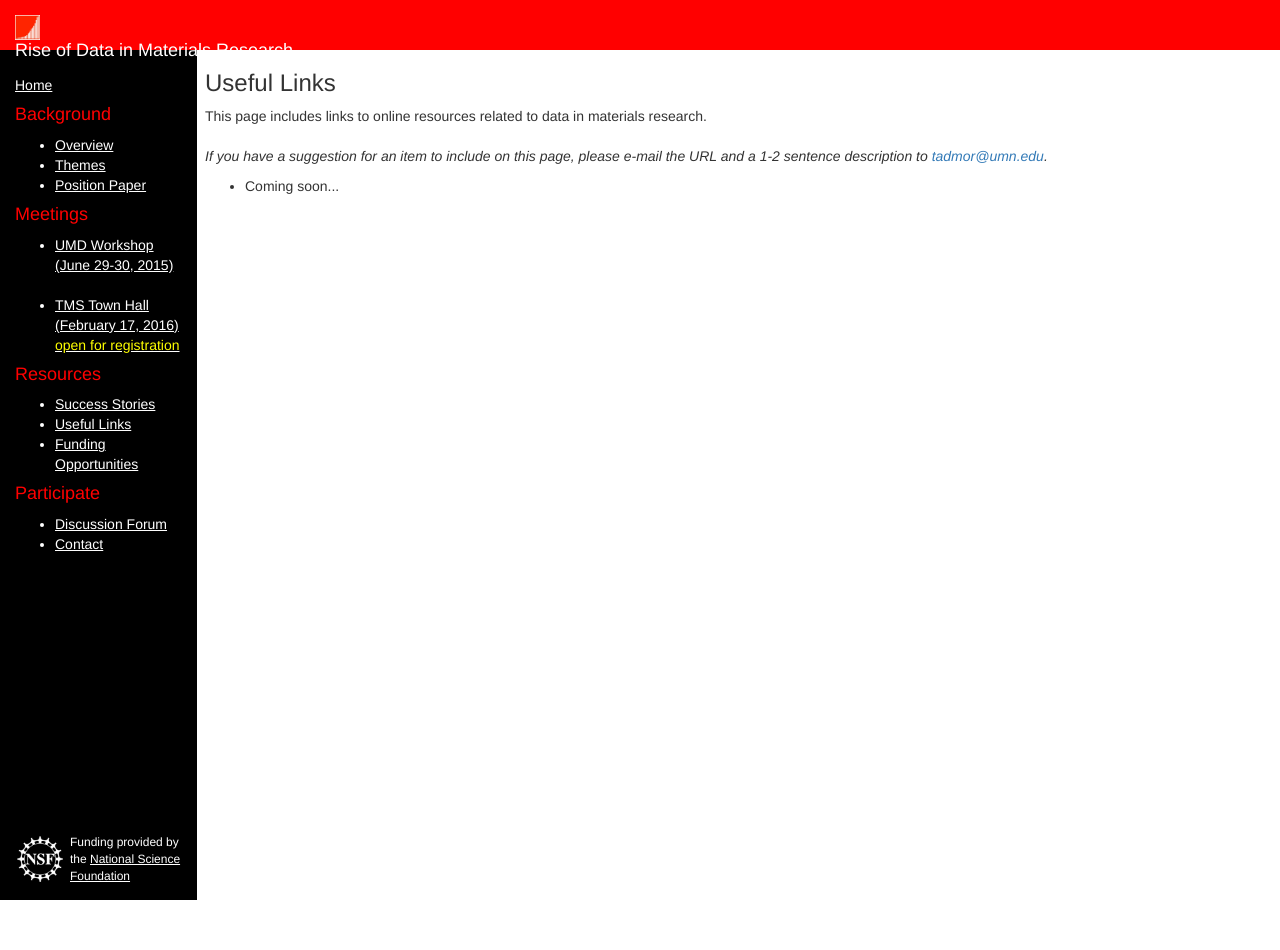
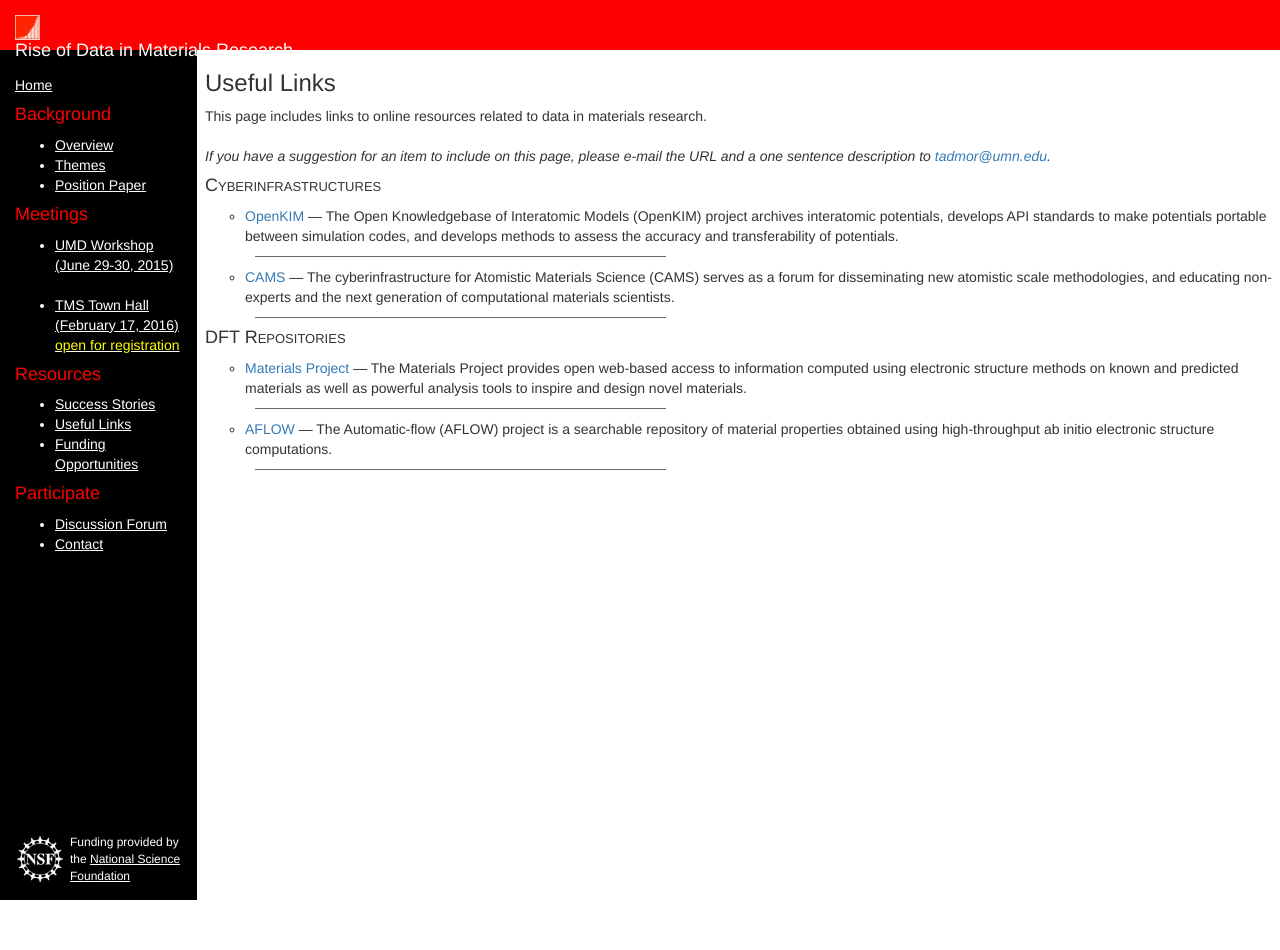
Before and after one commit to riseofdata/riseofdata.github.io, a Jekyll site: the page built from links.html, in a window 1280 px wide. Built offline with Jekyll 4.4.1, drawn with Linux system fonts in a browser that asks for light colours.

Commit message:
Added initial entries to useful links page.

```diff
--- a/css/style.css
+++ b/css/style.css
@@ -18,6 +18,24 @@
 .menu h4 {
  color: red;
  font-weight: 200;
+}
+
+.links h4 {
+ font-weight: 200;
+ font-variant: small-caps;
+}
+
+.links li {
+ list-style-type: circle;
+}
+
+.links ul li:after {
+    content: "";
+    display: block;
+    height: 1px;
+    width: 40%;
+    margin: 10px;
+    background: DimGray;
 }
 
 html, body { height: 100%; overflow: hidden; }
--- a/funding-ops.html
+++ b/funding-ops.html
@@ -9,7 +9,7 @@ research.<br><br>
 <p>
 <span style="font-style: italic;">
 If you have a suggestion for an item to include on this page, please e-mail
-the URL and a 1-2 sentence description to <script>writemail("","tadmor")</script>.
+the URL and a one sentence description to <script>writemail("","tadmor")</script>.
 </span>
 </p>
 
--- a/links.html
+++ b/links.html
@@ -9,10 +9,42 @@ research.<br><br>
 <p>
 <span style="font-style: italic;">
 If you have a suggestion for an item to include on this page, please e-mail
-the URL and a 1-2 sentence description to <script>writemail("","tadmor")</script>.
+the URL and a one sentence description to <script>writemail("","tadmor")</script>.
 </span>
 </p>
 
+<div class="links">
+
+<h4>Cyberinfrastructures</h4>
 <ul>
-<li>Coming soon...</li>
+ <li><a href="https://openkim.org" target="_blank">OpenKIM</a> &#8212;
+  The Open Knowledgebase of Interatomic Models (OpenKIM) project archives
+  interatomic potentials, develops API standards to make potentials portable between
+  simulation codes, and develops methods to assess the accuracy and transferability
+  of potentials.
+ </li>
+
+ <li><a href="http://cams.mse.ufl.edu/" target="_blank">CAMS</a> &#8212;
+  The cyberinfrastructure for Atomistic Materials Science (CAMS) serves
+  as a forum for disseminating new atomistic scale methodologies, and
+  educating non-experts and the next generation of computational materials
+  scientists.
+ </li>
 </ul>
+
+<h4>DFT Repositories</h4>
+<ul>
+ <li><a href="https://www.materialsproject.org/" target="_blank">Materials Project</a> &#8212;
+  The Materials Project provides open web-based access to information computed using electronic
+  structure methods on known and predicted materials as well as powerful analysis tools to inspire
+  and design novel materials.</li>
+ </li>
+
+ <li><a href="http://www.aflowlib.org//" target="_blank">AFLOW</a> &#8212;
+  The Automatic-flow (AFLOW) project is a searchable repository of material properties obtained
+  using high-throughput ab initio electronic structure computations.
+ </li>
+</ul>
+
+
+</div>
```
